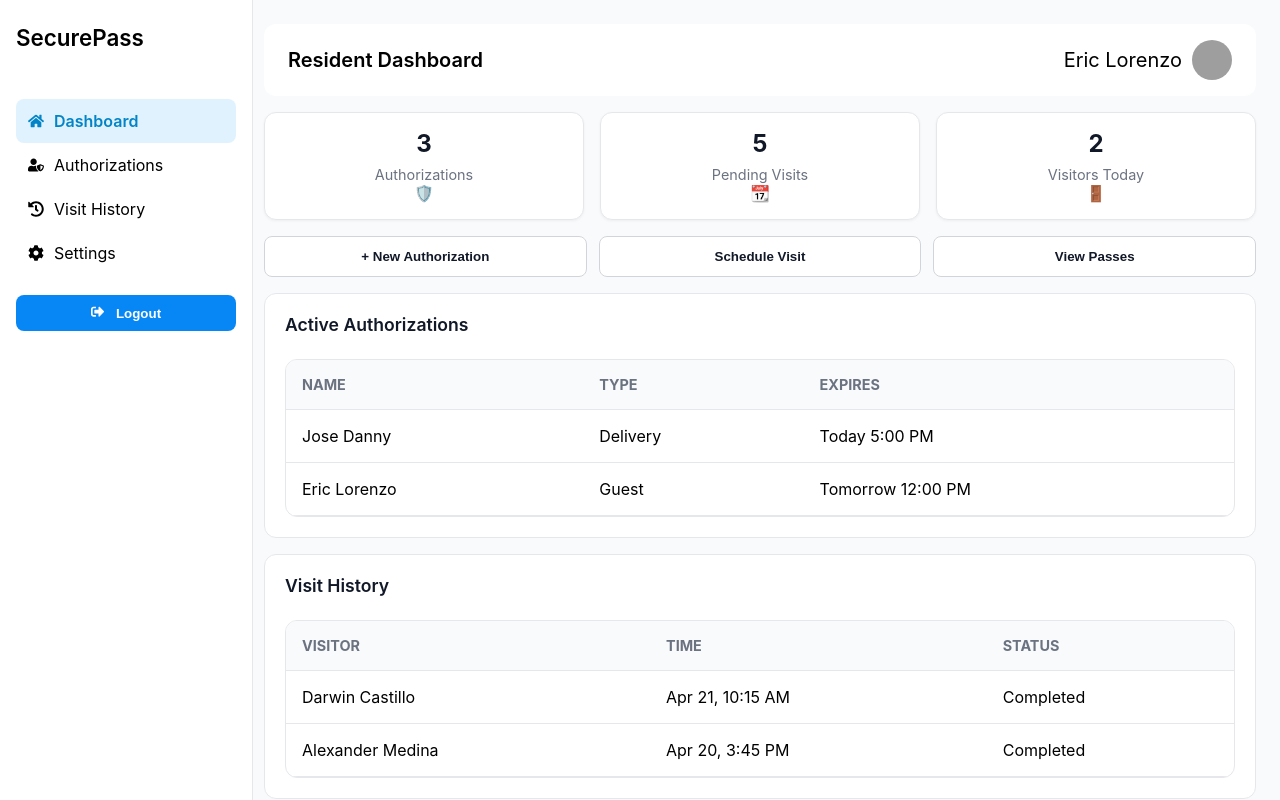
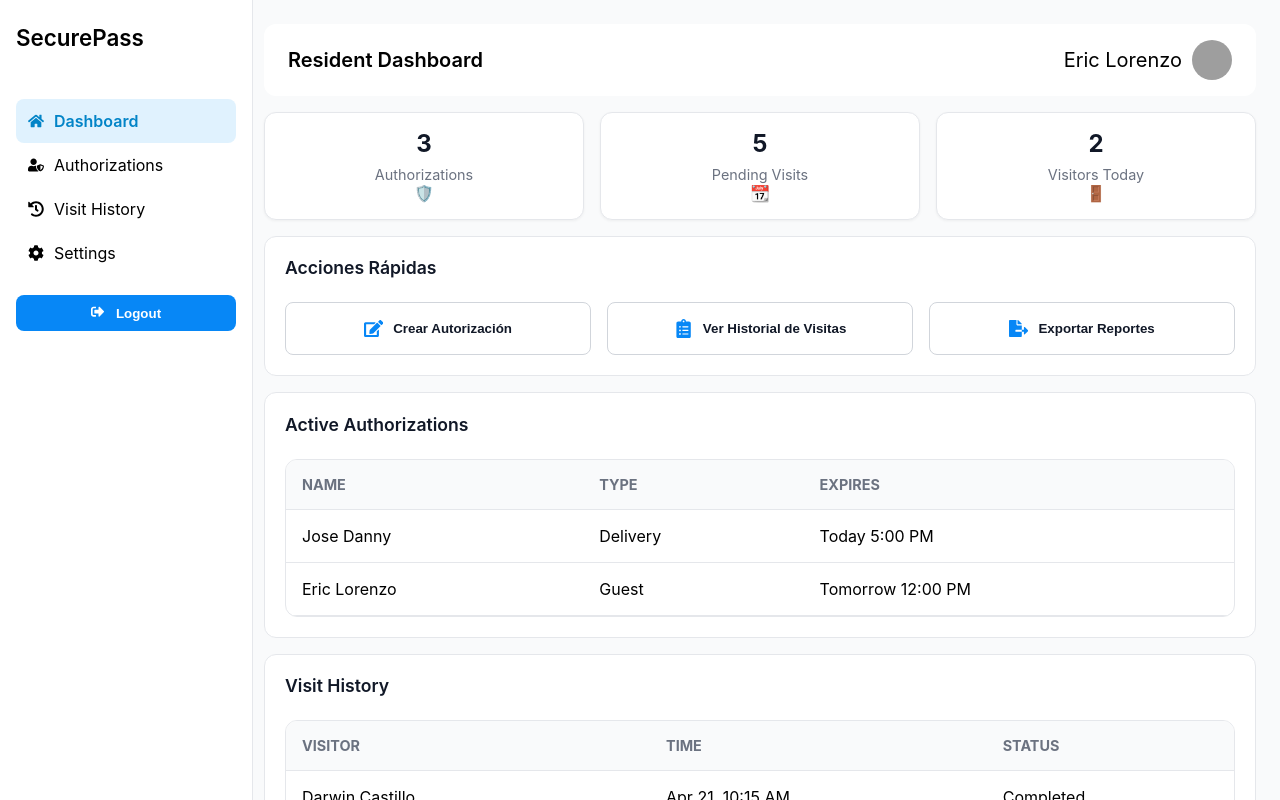
Before and after one commit to ericlo31/frontend, a React (Create React App) app: page /dashboard in a window 1280 px wide. Built offline with nearby package versions, Linux system fonts and the light colour scheme; grey boxes are pictures that could not be loaded.

Commit message:
Mejora de diseño de los botones de acción

```diff
--- a/src/components/residente/quickActions.tsx
+++ b/src/components/residente/quickActions.tsx
@@ -1,12 +1,23 @@
 import React from "react";
+import { FaEdit, FaFileExport, FaClipboardList } from "react-icons/fa";
 import styles from "./residente.module.css";
 
 const QuickActions = () => {
   return (
-    <div className={styles.actionsWrapper}>
-      <button className={styles.actionBtn}>+ New Authorization</button>
-      <button className={styles.actionBtn}>Schedule Visit</button>
-      <button className={styles.actionBtn}>View Passes</button>
+    <div className={styles.section}>
+      <h3>Acciones Rápidas</h3>
+      <div className={styles.actionsWrapper}>
+        <button className={styles.actionBtn}>
+          <FaEdit className={styles.actionIcon} /> Crear Autorización
+        </button>
+        <button className={styles.actionBtn}>
+          <FaClipboardList className={styles.actionIcon} /> Ver Historial de
+          Visitas
+        </button>
+        <button className={styles.actionBtn}>
+          <FaFileExport className={styles.actionIcon} /> Exportar Reportes
+        </button>
+      </div>
     </div>
   );
 };
--- a/src/components/residente/residente.module.css
+++ b/src/components/residente/residente.module.css
@@ -165,8 +165,8 @@
 
 .actionsWrapper {
   display: flex;
-  gap: 12px;
-  margin-bottom: 1rem;
+  gap: 16px;
+  flex-wrap: wrap;
 }
 
 .actionBtn {
@@ -174,15 +174,26 @@
   background-color: #ffffff;
   border: 1px solid #d1d5db;
   border-radius: 8px;
-  padding: 12px;
+  padding: 16px;
   font-weight: 600;
   color: #111827;
   cursor: pointer;
   transition: all 0.2s ease;
+  text-align: center;
+  display: flex;
+  align-items: center;
+  justify-content: center;
+  gap: 10px;
 }
 
 .actionBtn:hover {
   background-color: #f3f4f6;
+  border-color: #cbd5e1;
+}
+
+.actionIcon {
+  font-size: 1.2rem;
+  color: #0787f6;
 }
 
 .section {
```
